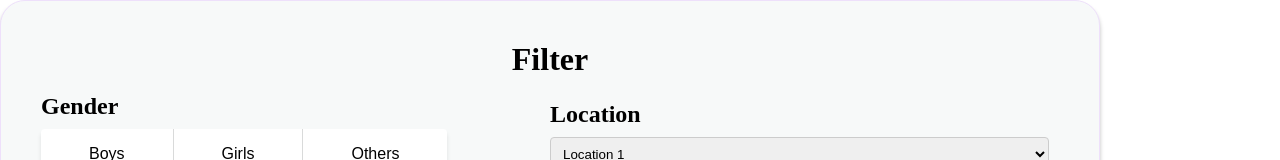
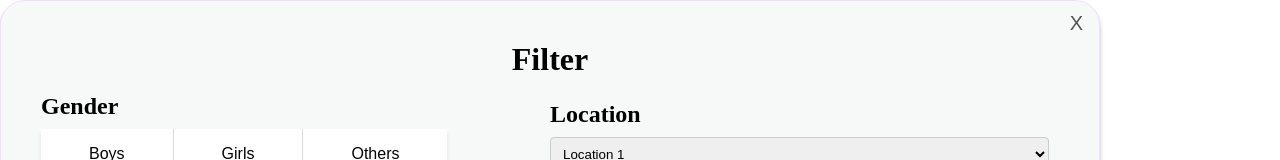
Before and after one commit to DuskDuck/ITSS-Sukana, a React (Vite) app: page /filter in a window 1280 px wide. Shown: the top 160 px of the page. Built offline with nearby package versions, Linux system fonts and the light colour scheme.

Commit message:
filter-close 19/12

```diff
--- a/src/client/views/filter.css
+++ b/src/client/views/filter.css
@@ -158,3 +158,18 @@ body {
   padding-right: 10px;
   display: inline-block;
 }
+
+.close-button {
+  position: absolute;
+  top: 10px;
+  right: 10px;
+  background: none;
+  border: none;
+  font-size: 20px;
+  cursor: pointer;
+  color: #555; /* Màu sắc tùy chọn */
+}
+
+.close-button:hover {
+  color: #e03368; /* Màu sắc khi hover tùy chọn */
+}
--- a/src/client/views/filter.jsx
+++ b/src/client/views/filter.jsx
@@ -2,6 +2,7 @@ import React, { useState, useRef, useEffect } from "react";
 import "./filter.css";
 import Slider from "@mui/material/Slider";
 import Divider from "@mui/material/Divider";
+import { useNavigate } from "react-router-dom";
 
 const Filter = () => {
   const defaultDistantValue = 0;
@@ -13,7 +14,11 @@ const Filter = () => {
   const [selectedInterested, setSelectedInterested] = useState([]);
   const [distantValue, setDistantValue] = useState(defaultDistantValue);
   const [ageRange, setAgeRange] = React.useState([0, 20]);
+  const navigate = useNavigate();
 
+  const handleClose = () => {
+    navigate(0);
+  };
   const handleGenderClick = (gender) => {
     setSelectedGender([gender]);
   };
@@ -48,6 +53,9 @@ const Filter = () => {
 
   return (
     <div className="filter-container">
+      <button className="close-button" onClick={handleClose}>
+        X
+      </button>
       <div className="filter-title">Filter</div>
       <div className="gender-section">
         <div className="filter-subtitle">Gender</div>
```
Also changed, not shown: src/client/views/home.jsx (+6 -2 lines).
